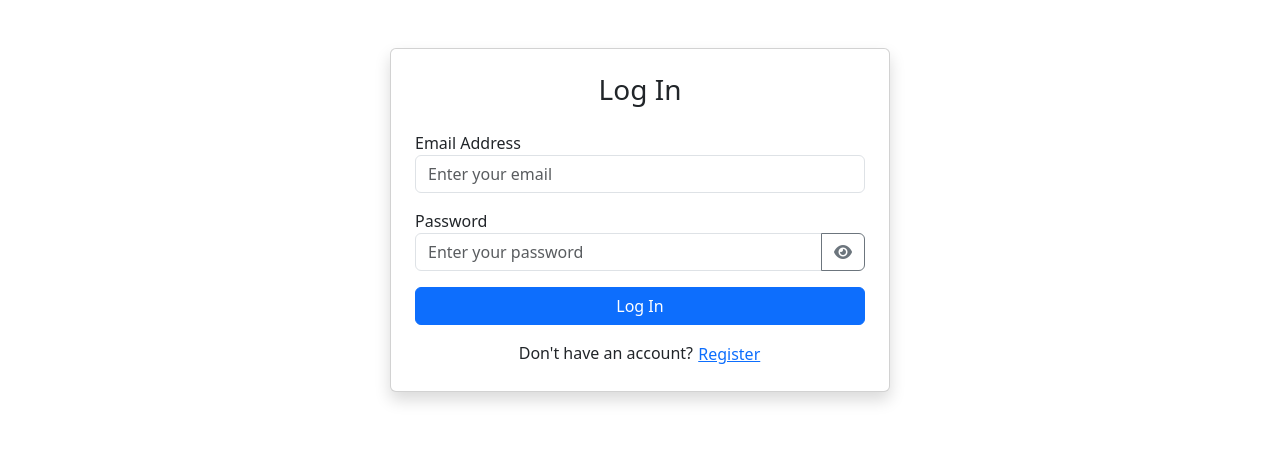
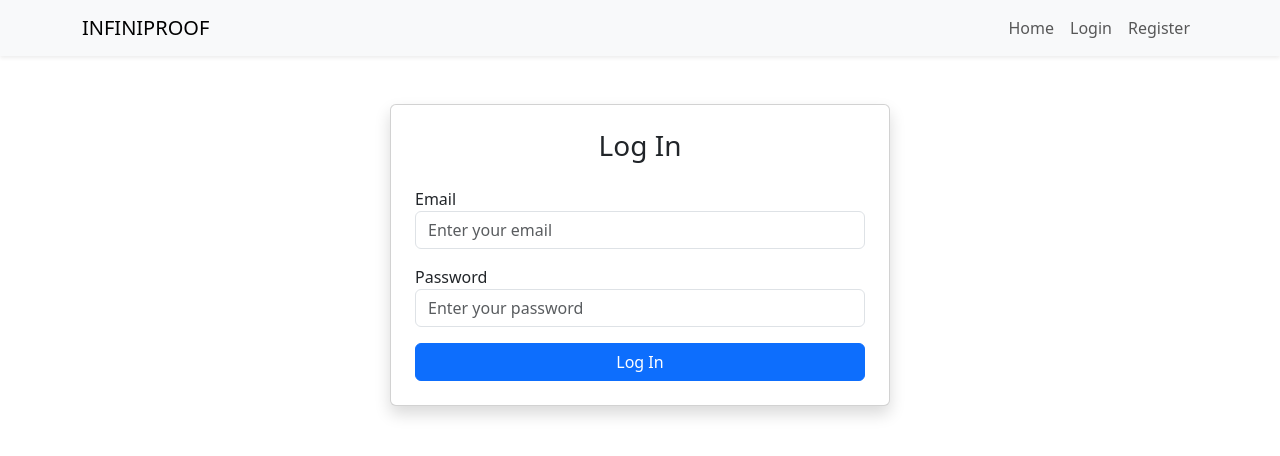
Before and after one commit to angihe93/Infiniproof-FE, a React (Create React App) app in the folder blockchain-app/: page /login in a window 1280 px wide. Shown: the top 456 px of the page. Built offline with nearby package versions, Linux system fonts and the light colour scheme.

Commit message:
FE
Update 0.0.3

```diff
--- a/blockchain-app/src/App.js
+++ b/blockchain-app/src/App.js
@@ -1,20 +1,68 @@
-import React from 'react';
-import { BrowserRouter as Router, Route, Routes } from 'react-router-dom';
+import React, { useState, useEffect } from "react"; // Import React hooks
+import { BrowserRouter as Router, Route, Routes, Navigate } from "react-router-dom"; // Import Navigate for redirection
+import Navbar from "./components/Navbar"; // Navbar for navigation
 import MainPage from "./components/MainPage";
-import LoginPage from './components/LoginPage';
-import LandingPage from './components/LandingPage';
-import AccountOverview from './components/AccountOverview';
-import UploadPage from './components/UploadPage';
+import LoginPage from "./components/LoginPage";
+import LandingPage from "./components/LandingPage";
+import AccountOverview from "./components/AccountOverview";
+import UploadPage from "./components/UploadPage";
 
 const App = () => {
+  // State to track if the user is logged in
+  const [isLoggedIn, setIsLoggedIn] = useState(false);
+
+  // Check login status from localStorage on app load
+  useEffect(() => {
+    const storedLoginStatus = localStorage.getItem("isLoggedIn");
+    if (storedLoginStatus === "true") {
+      setIsLoggedIn(true);
+    }
+  }, []);
+
+  // Handle logout functionality
+  const handleLogout = () => {
+    localStorage.removeItem("isLoggedIn"); // Remove login status
+    setIsLoggedIn(false); // Update state
+  };
+
   return (
     <Router>
+      {/* Navbar: Pass login state and logout handler */}
+      <Navbar isLoggedIn={isLoggedIn} setIsLoggedIn={setIsLoggedIn} onLogout={handleLogout} />
+
       <Routes>
+        {/* Main Page */}
         <Route path="/" element={<MainPage />} />
-        <Route path="/login" element={<LoginPage />} />
+
+        {/* Login Page */}
+        <Route path="/login" element={<LoginPage setIsLoggedIn={setIsLoggedIn} />} />
+
+        {/* Register Page */}
         <Route path="/register" element={<LandingPage />} />
-        <Route path="/account-overview" element={<AccountOverview />} />
-        <Route path="/upload" element={<UploadPage />} />
+
+        {/* Account Overview: Protect this route for logged-in users only */}
+        <Route
+          path="/account-overview"
+          element={
+            isLoggedIn ? (
+              <AccountOverview />
+            ) : (
+              <Navigate to="/login" replace />
+            )
+          }
+        />
+
+        {/* Upload Page: Protect this route for logged-in users only */}
+        <Route
+          path="/upload"
+          element={
+            isLoggedIn ? (
+              <UploadPage />
+            ) : (
+              <Navigate to="/login" replace />
+            )
+          }
+        />
       </Routes>
     </Router>
   );
--- a/blockchain-app/src/components/LoginPage.js
+++ b/blockchain-app/src/components/LoginPage.js
@@ -1,34 +1,31 @@
 import React, { useState } from "react";
+import { useNavigate } from "react-router-dom";
 import axios from "axios";
-import "bootstrap/dist/css/bootstrap.min.css";
-import "@fortawesome/fontawesome-free/css/all.min.css"; // Import Font Awesome for icons
 
-const LoginPage = () => {
+const LoginPage = ({ setIsLoggedIn }) => {
   const [email, setEmail] = useState("");
   const [password, setPassword] = useState("");
-  const [showPassword, setShowPassword] = useState(false); // Toggle password visibility
-  const [message, setMessage] = useState(""); // To display success or error messages
-  const [messageType, setMessageType] = useState(""); // "success" or "error"
+  const [message, setMessage] = useState("");
+  const [messageType, setMessageType] = useState(""); // success or error
+  const navigate = useNavigate();
 
   const handleLogin = async () => {
     try {
-      await axios.post("http://127.0.0.1:8000/api/login", {
+      const response = await axios.post("http://127.0.0.1:8000/api/login", {
         email,
         password,
       });
 
-      setMessage("Login successful! Redirecting...");
-      setMessageType("success");
-      // Redirect to dashboard or another page
-      // Example: window.location.href = "/dashboard";
+      // If login is successful
+      if (response.status === 200) {
+        localStorage.setItem("isLoggedIn", "true");
+        setIsLoggedIn(true);
+        navigate("/account-overview");
+      }
     } catch (error) {
-      if (error.response?.status === 404) {
-        setMessage("Account does not exist.");
-      } else if (error.response?.status === 401) {
-        setMessage("Incorrect password. Please try again.");
-      } else {
-        setMessage("An unexpected error occurred. Please try again later.");
-      }
+      setMessage(
+        error.response?.data?.detail || "Login failed. Please try again."
+      );
       setMessageType("error");
     }
   };
@@ -38,16 +35,14 @@ const LoginPage = () => {
       <div className="card shadow p-4" style={{ maxWidth: "500px", margin: "0 auto" }}>
         <h3 className="text-center mb-4">Log In</h3>
 
-        {/* Displaying message inside a red or green alert box */}
         {message && (
           <div className={`alert ${messageType === "error" ? "alert-danger" : "alert-success"}`}>
             {message}
           </div>
         )}
 
-        {/* Email input */}
         <div className="form-group mb-3">
-          <label htmlFor="email">Email Address</label>
+          <label htmlFor="email">Email</label>
           <input
             type="email"
             id="email"
@@ -58,29 +53,18 @@ const LoginPage = () => {
           />
         </div>
 
-        {/* Password input */}
         <div className="form-group mb-3">
           <label htmlFor="password">Password</label>
-          <div className="input-group">
           <input
-              type={showPassword ? "text" : "password"}
+            type="password"
             id="password"
             className="form-control"
             placeholder="Enter your password"
             value={password}
             onChange={(e) => setPassword(e.target.value)}
           />
-            <button
-              type="button"
-              className="btn btn-outline-secondary"
-              onClick={() => setShowPassword(!showPassword)}
-            >
-              <i className={`fas ${showPassword ? "fa-eye-slash" : "fa-eye"}`}></i>
-            </button>
-          </div>
         </div>
 
-        {/* Login button */}
         <button
           type="button"
           className="btn btn-primary w-100"
@@ -88,18 +72,6 @@ const LoginPage = () => {
         >
           Log In
         </button>
-
-        {/* Switch to register */}
-        <div className="text-center mt-3">
-          <span>Don't have an account?</span>{" "}
-          <button
-            type="button"
-            className="btn btn-link p-0"
-            onClick={() => (window.location.href = "/register")}
-          >
-            Register
-          </button>
-        </div>
       </div>
     </div>
   );
--- /dev/null
+++ b/blockchain-app/src/components/Navbar.js
@@ -0,0 +1,75 @@
+import React from "react";
+import { Link, useNavigate } from "react-router-dom";
+
+const Navbar = ({ isLoggedIn, setIsLoggedIn }) => {
+  const navigate = useNavigate();
+
+  const handleLogout = () => {
+    // Clear user authentication and redirect to home
+    localStorage.removeItem("isLoggedIn");
+    setIsLoggedIn(false);
+    navigate("/");
+  };
+
+  return (
+    <nav className="navbar navbar-expand-lg navbar-light bg-light shadow-sm">
+      <div className="container">
+        <Link className="navbar-brand" to="/">
+          INFINIPROOF
+        </Link>
+        <button
+          className="navbar-toggler"
+          type="button"
+          data-bs-toggle="collapse"
+          data-bs-target="#navbarNav"
+          aria-controls="navbarNav"
+          aria-expanded="false"
+          aria-label="Toggle navigation"
+        >
+          <span className="navbar-toggler-icon"></span>
+        </button>
+        <div className="collapse navbar-collapse" id="navbarNav">
+          <ul className="navbar-nav ms-auto">
+            <li className="nav-item">
+              <Link className="nav-link" to="/">
+                Home
+              </Link>
+            </li>
+            {isLoggedIn ? (
+              <>
+                <li className="nav-item">
+                  <Link className="nav-link" to="/account-overview">
+                    Account Overview
+                  </Link>
+                </li>
+                <li className="nav-item">
+                  <button
+                    className="btn btn-outline-danger nav-link"
+                    onClick={handleLogout}
+                  >
+                    Logout
+                  </button>
+                </li>
+              </>
+            ) : (
+              <>
+                <li className="nav-item">
+                  <Link className="nav-link" to="/login">
+                    Login
+                  </Link>
+                </li>
+                <li className="nav-item">
+                  <Link className="nav-link" to="/register">
+                    Register
+                  </Link>
+                </li>
+              </>
+            )}
+          </ul>
+        </div>
+      </div>
+    </nav>
+  );
+};
+
+export default Navbar;
```
Also changed, not shown: 1 other file (tests, documents, lock files or other folders). Lines whose indentation alone changed are shown as unchanged.
